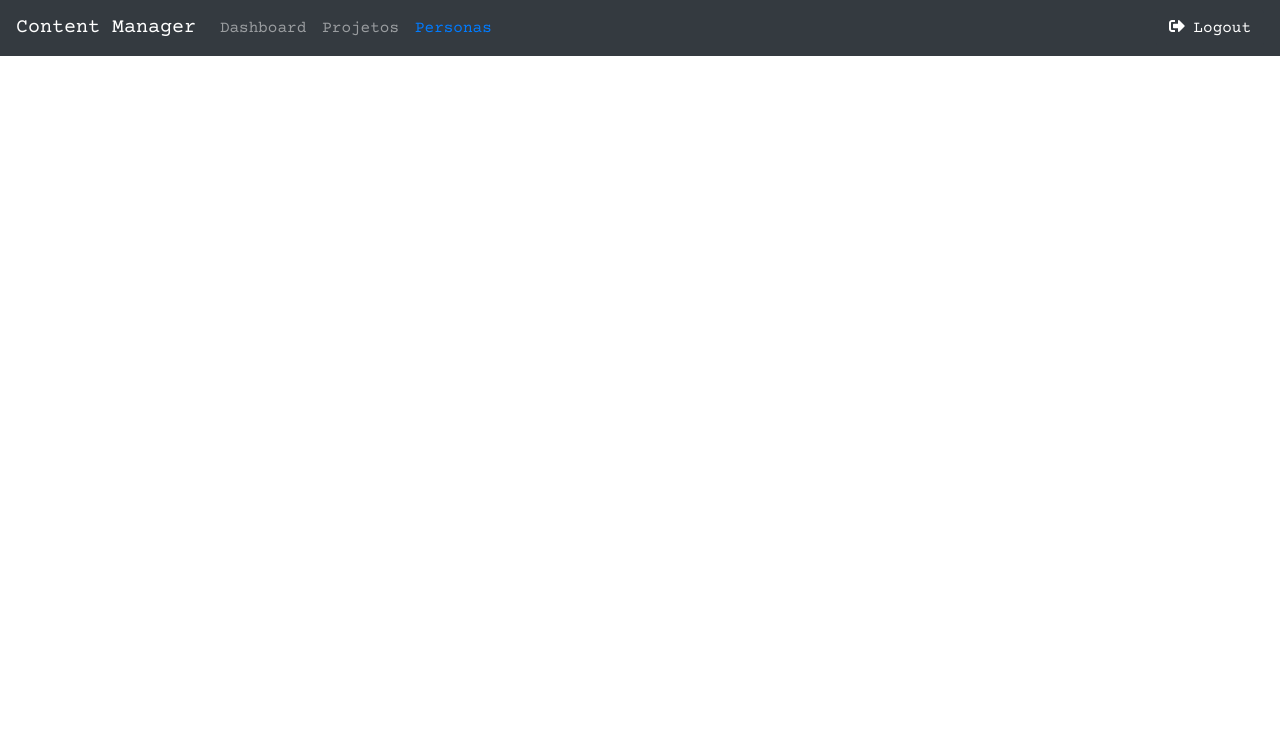
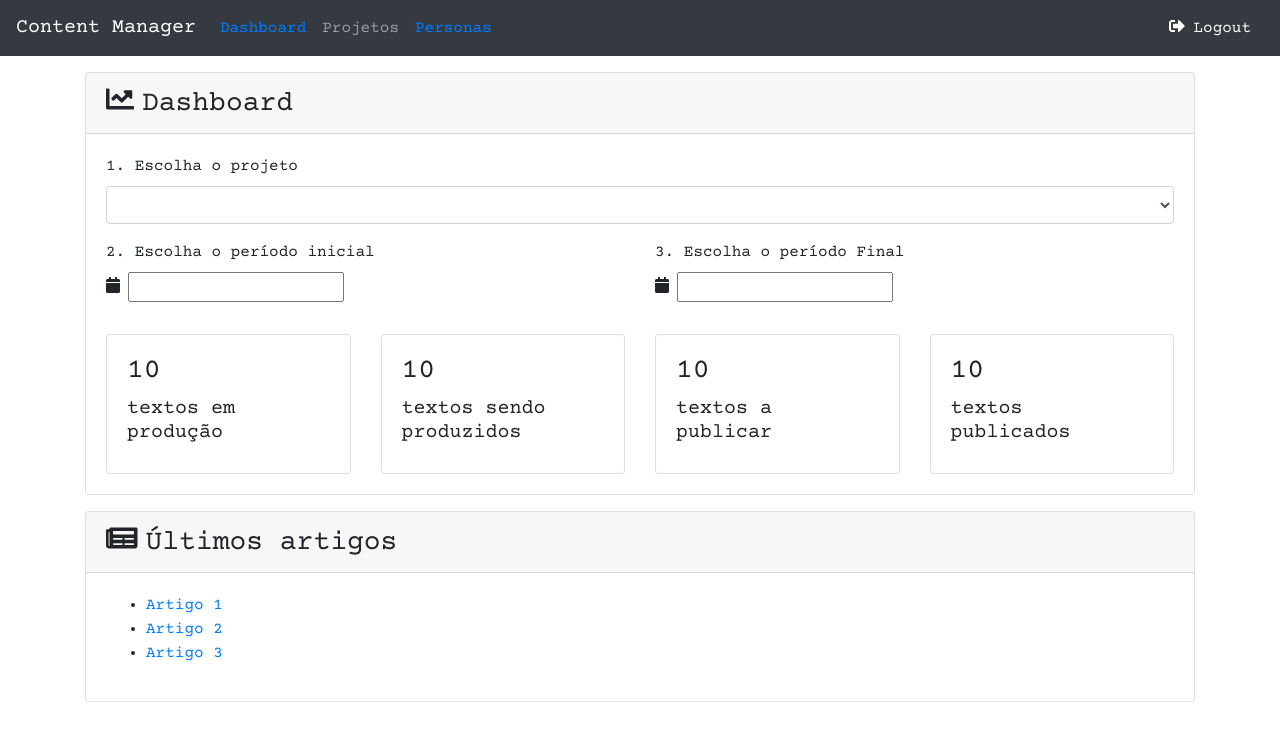
Before and after one commit to sinkingstars/content-manager-web, a React (Create React App) app: page /dashboard in a window 1280 px wide. Shown: the top 738 px of the page. Built offline with nearby package versions, Linux system fonts and the light colour scheme.

Commit message:
Created Dashboard mock Card.header stylized

```diff
--- a/package.json
+++ b/package.json
@@ -13,6 +13,7 @@
     "firebase": "^7.22.1",
     "react": "^16.13.1",
     "react-bootstrap": "^1.3.0",
+    "react-datepicker": "^3.2.2",
     "react-dom": "^16.13.1",
     "react-router-dom": "^5.2.0",
     "react-scripts": "3.4.3"
--- a/src/App.css
+++ b/src/App.css
@@ -2,3 +2,8 @@
 body {
     font-family: 'Courier Prime', monospace;
 }
+
+
+/* ul {
+    list-style-type: none;
+} */
--- a/src/App.jsx
+++ b/src/App.jsx
@@ -5,7 +5,8 @@ import {Container } from "react-bootstrap";
 
 //ROUTES
 import PersonasTable from "./components/personas/table/personasTable";
-import PersonasCrud from "./components/personas/crud/personasCrud"
+import PersonasCrud from "./components/personas/crud/personasCrud";
+import Dashboard from "./components/dashboard/dashboard";
 
 //CSS
 import "bootstrap/dist/css/bootstrap.min.css";
@@ -18,6 +19,9 @@ function App() {
         <Navbar></Navbar>
         <Container>
           <Switch>
+          <Route path="/dashboard">
+              <Dashboard />
+            </Route>
             <Route path="/personastable">
               <PersonasTable />
             </Route>
--- /dev/null
+++ b/src/components/dashboard/dashboard.jsx
@@ -0,0 +1,121 @@
+import React from "react";
+import { Col, Row, Card, Form } from "react-bootstrap";
+import { FontAwesomeIcon } from "@fortawesome/react-fontawesome";
+import {
+  faChartLine,
+  faCalendar,
+  faNewspaper,
+} from "@fortawesome/free-solid-svg-icons";
+import DatePicker from "react-datepicker";
+
+//CSS
+import "react-datepicker/dist/react-datepicker.css";
+
+function Dashboard() {
+  return (
+    <Row>
+      <Col>
+        <Card className="mt-3">
+          <Card.Header as="h3">
+            <FontAwesomeIcon icon={faChartLine} className="mr-2" />
+            Dashboard
+          </Card.Header>
+          <Form>
+            <Card.Body>
+              {/* FILTROS */}
+              <Row>
+                <Col>
+                  <Form.Group controlId="projeto">
+                    <Form.Label>1. Escolha o projeto</Form.Label>
+                    <Form.Control as="select" />
+                  </Form.Group>
+                </Col>
+              </Row>
+              <Row>
+                <Col sm="6">
+                  <Form.Group controlId="dataInicio">
+                    <Form.Label>2. Escolha o período inicial</Form.Label>
+                    <br></br>
+                    <FontAwesomeIcon icon={faCalendar} />
+                    <DatePicker className="ml-2" />
+                  </Form.Group>
+                </Col>
+                <Col sm="6">
+                  <Form.Group controlId="datafim">
+                    <Form.Label>3. Escolha o período Final</Form.Label>
+                    <br></br>
+                    <FontAwesomeIcon icon={faCalendar} />
+                    <DatePicker className="ml-2" />
+                  </Form.Group>
+                </Col>
+              </Row>
+
+              {/* CARDS TEXTOS */}
+              <Row className="mt-3">
+                <Col sm="3">
+                  <Card>
+                    <Card.Body>
+                      <h3>10</h3>
+                      <h5>textos em produção</h5>
+                    </Card.Body>
+                  </Card>
+                </Col>
+                <Col sm="3">
+                  <Card>
+                    <Card.Body>
+                      <h3>10</h3>
+                      <h5>textos sendo produzidos</h5>
+                    </Card.Body>
+                  </Card>
+                </Col>
+                <Col sm="3">
+                  <Card>
+                    <Card.Body>
+                      <h3>10</h3>
+                      <h5>textos a publicar</h5>
+                    </Card.Body>
+                  </Card>
+                </Col>
+                <Col sm="3">
+                  <Card>
+                    <Card.Body>
+                      <h3>10</h3>
+                      <h5>textos publicados</h5>
+                    </Card.Body>
+                  </Card>
+                </Col>
+              </Row>
+            </Card.Body>
+          </Form>
+        </Card>
+
+        {/* ÚLTIMOS ARTIGOS */}
+        <Card className="mt-3">
+          <Card.Header as="h3">
+            <FontAwesomeIcon icon={faNewspaper} className="mr-2" />
+            Últimos artigos
+          </Card.Header>
+          <Card.Body>
+            <Row>
+              <Col>
+                <ul>
+                  <li>
+                    <a href="#">Artigo 1</a>
+                  </li>
+                  <li>
+                    <a href="#">Artigo 2</a>
+                  </li>
+                  <li>
+                    <a href="#">Artigo 3</a>
+                  </li>
+                </ul>
+              </Col>
+            </Row>
+          </Card.Body>
+        </Card>
+      </Col>
+    </Row>
+  );
+}
+
+export default Dashboard;
--- a/src/components/navbar/navbar.jsx
+++ b/src/components/navbar/navbar.jsx
@@ -9,7 +9,9 @@ function Navbar() {
     <BootstrapNavbar bg="dark" variant="dark">
       <BootstrapNavbar.Brand href="#">Content Manager</BootstrapNavbar.Brand>
       <Nav className="mr-auto">
-        <Nav.Link href="#">Dashboard</Nav.Link>
+        <Nav.Link href="#">
+          <Link to="/dashboard">Dashboard</Link>
+        </Nav.Link>
         <Nav.Link href="#">Projetos</Nav.Link>
         <Nav.Link>
           <Link to="/personastable">Personas</Link>
--- a/src/components/personas/crud/personasCrud.jsx
+++ b/src/components/personas/crud/personasCrud.jsx
@@ -8,27 +8,24 @@ function PersonasCrud() {
     <Row>
       <Col>
         <Card className="mt-3">
+          <Card.Header as="h3">
             <Row>
               <Col>
-              <Card.Header as="h3">
                 <FontAwesomeIcon icon={faUser} className="mr-2" />
                 Persona - Novo
-              </Card.Header>
               </Col>
               <Col>
-              <Button className="float-right mt-2 mr-2">
+                <Button className="float-right">
                   <FontAwesomeIcon icon={faSave} className="mr-2" />
                   Salvar
                 </Button>
-              <Button variant="danger" className="float-right mt-2 mr-2">
+                <Button variant="danger" className="float-right mr-2">
                   <FontAwesomeIcon icon={faTrash} className="mr-2" />
                   Remover
                 </Button>
               </Col>
             </Row>
-        </Card>
-
-        <Card className="mt-3">
+          </Card.Header>
           <Card.Body>
             <Row>
               <Col>
--- a/src/components/personas/table/personasTable.jsx
+++ b/src/components/personas/table/personasTable.jsx
@@ -1,29 +1,27 @@
 import React from "react";
 import { Col, Row, Card, Table, Button } from "react-bootstrap";
 import { FontAwesomeIcon } from "@fortawesome/react-fontawesome";
-import { faUserPlus, faUsers } from "@fortawesome/free-solid-svg-icons"
+import { faUserPlus, faUsers } from "@fortawesome/free-solid-svg-icons";
 
 function PersonasTable() {
   return (
     <Row>
       <Col>
         <Card className="mt-3">
+        <Card.Header as="h3">
           <Row>
             <Col>
-              <Card.Header as="h3">
-                <FontAwesomeIcon icon={faUsers} className="mr-2"/>
-                Personas</Card.Header>
+                <FontAwesomeIcon icon={faUsers} className="mr-2" />
+                Personas
             </Col>
             <Col>
-              <Button className="float-right mt-2 mr-2">
-                <FontAwesomeIcon icon={faUserPlus} className="mr-2"/>
+              <Button className="float-right">
+                <FontAwesomeIcon icon={faUserPlus} className="mr-2" />
                 Nova persona
-                </Button>
+              </Button>
             </Col>
           </Row>
-        </Card>
-
-        <Card className="mt-3">
+          </Card.Header>
           <Card.Body>
             <Table striped bordered hover>
               <thead>
```
Also changed, not shown: 1 other file (tests, documents, lock files or other folders). Lines whose indentation alone changed are shown as unchanged.
